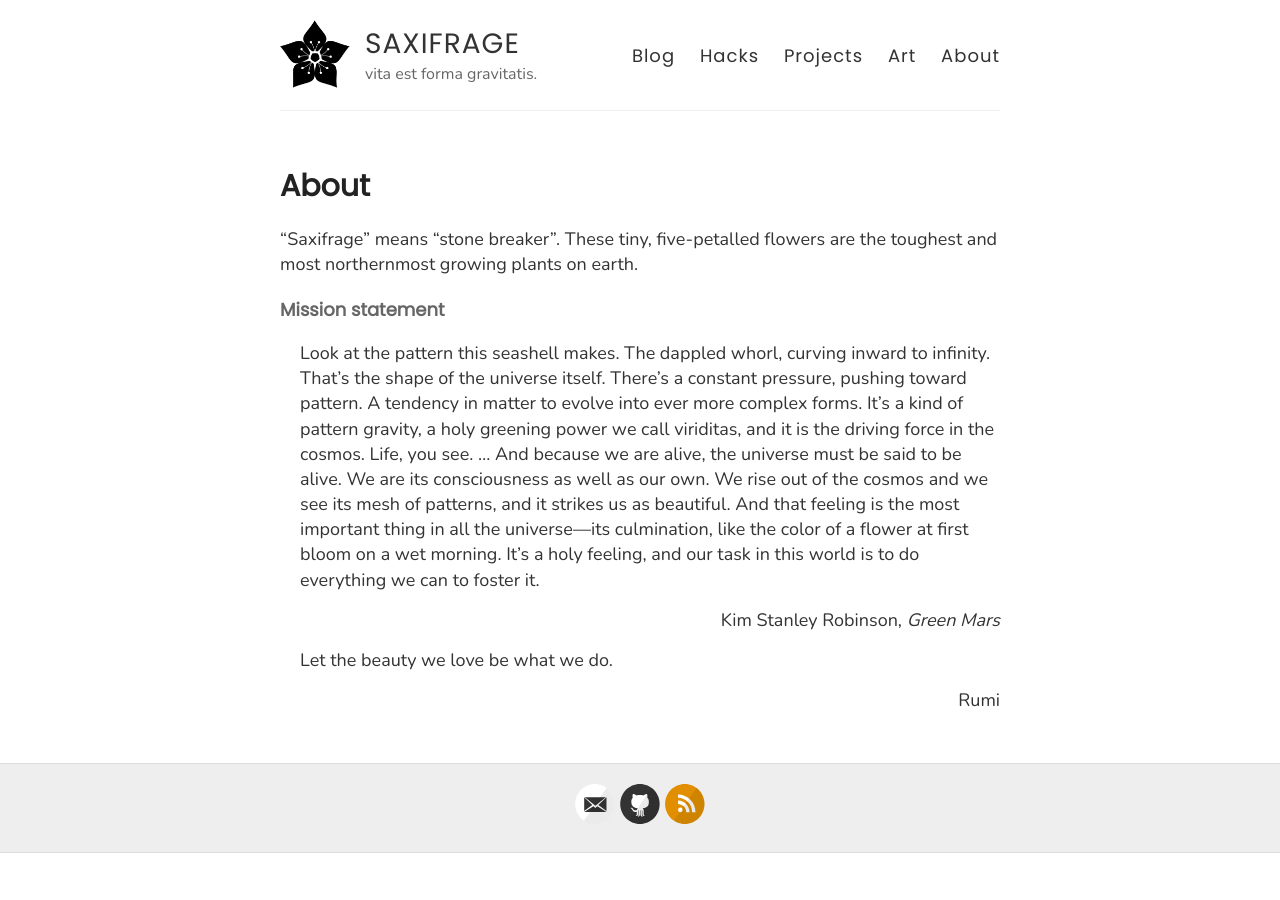
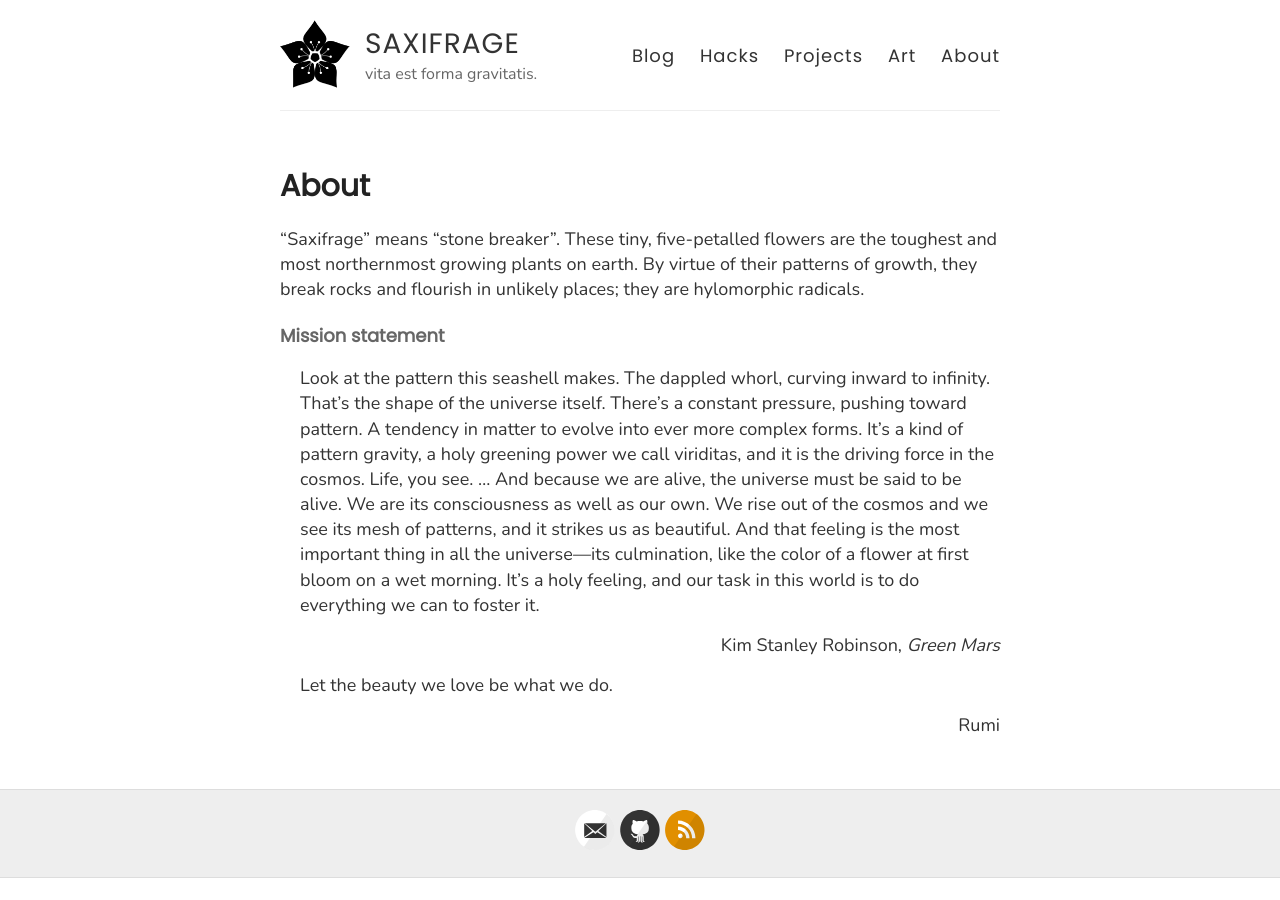
Before and after one commit to heptarch/heptarch.github.io, a Jekyll site: the page built from about.md, in a window 1280 px wide. Built offline with Jekyll 4.4.1, drawn with Linux system fonts in a browser that asks for light colours.

Commit message:
Update about.md

```diff
--- a/about.md
+++ b/about.md
@@ -6,7 +6,8 @@ permalink: /about/
 
 "Saxifrage" means "stone breaker". These tiny, five-petalled
 flowers are the toughest and most northernmost growing plants on
-earth.
+earth. By virtue of their patterns of growth, they break rocks and
+flourish in unlikely places; they are hylomorphic radicals.
 
 #### Mission statement
 
```
